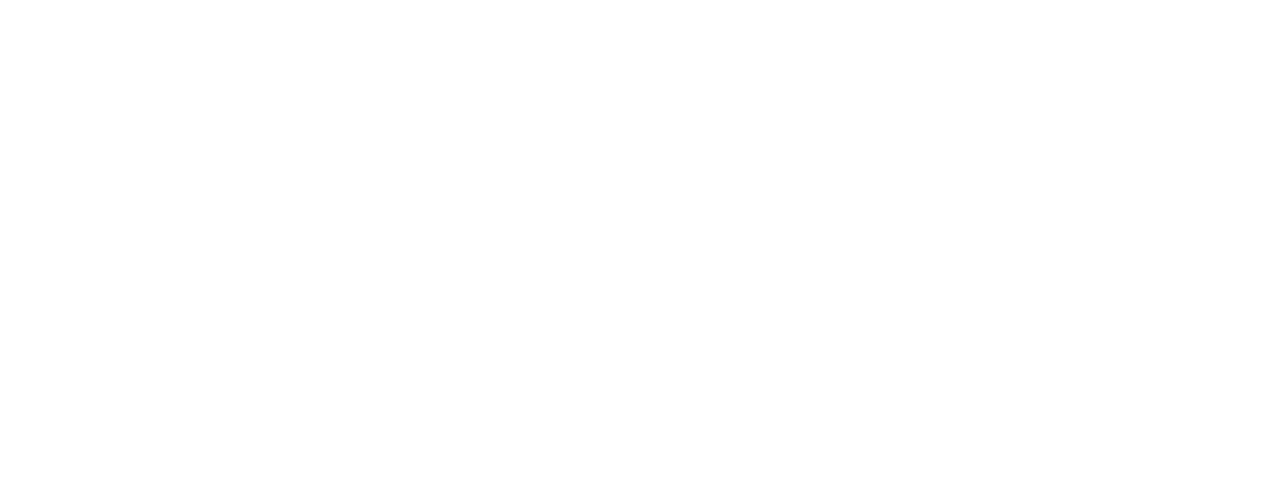
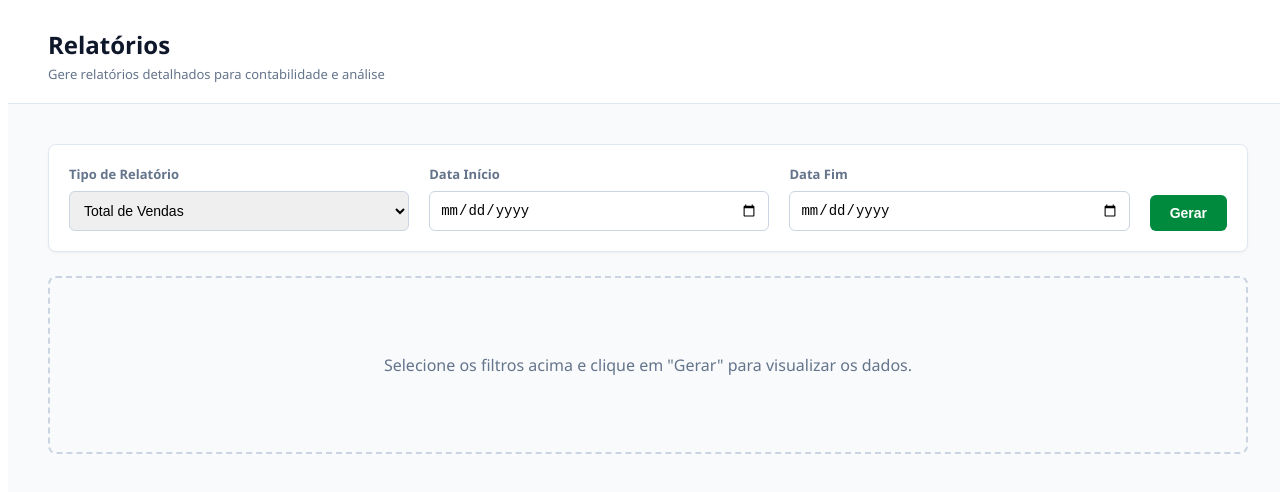
Before and after one commit to Epyke/PharmecWeb, an Angular app: page /relatorios in a window 1280 px wide. Before the commit this address led to /. Shown: the top 492 px of the page. Built offline with nearby package versions, Linux system fonts and the light colour scheme.

Commit message:
Relatorios
gerar relatorios e a pagina de visualizacao

```diff
--- a/src/app/app.routes.ts
+++ b/src/app/app.routes.ts
@@ -3,6 +3,7 @@
 import { DashboardComponent } from './dashboard/dashboard';
 import { EmpregadosComponent } from './empregados/empregados';
 import { NovoEmpregadoComponent } from './novo-empregado/novo-empregado';
+import { RelatoriosComponent } from './relatorios/relatorios';
 
 
 export const routes: Routes = [
@@ -12,5 +13,6 @@
   { path: 'empregados', component: EmpregadosComponent },
   { path: 'empregados/novo', component: NovoEmpregadoComponent },
   { path: 'empregados/editar/:id', component: NovoEmpregadoComponent },
+  { path: 'relatorios', component: RelatoriosComponent },
 
 ];
--- a/src/app/relatorios/relatorios.css
+++ b/src/app/relatorios/relatorios.css
@@ -0,0 +1,43 @@
+/* Layout Base */
+.dashboard-layout { display: flex; width: 100vw; height: 100vh; overflow: hidden; font-family: 'Segoe UI', Tahoma, Geneva, Verdana, sans-serif; background-color: #f8fafc; }
+.main-content { flex: 1; display: flex; flex-direction: column; height: 100%; overflow-y: auto; }
+.topbar { background-color: #ffffff; padding: 20px 40px; border-bottom: 1px solid #e2e8f0; display: flex; justify-content: space-between; align-items: center; }
+.topbar h1 { margin: 0 0 4px 0; font-size: 24px; color: #0f172a; }
+.current-date { margin: 0; font-size: 13px; color: #64748b; }
+.panel-body { padding: 40px; }
+
+/* Botões */
+.btn-primary { background-color: #008a3d; color: #ffffff; border: none; border-radius: 6px; padding: 10px 20px; font-size: 14px; font-weight: 600; cursor: pointer; transition: 0.2s; }
+.btn-primary:hover { background-color: #006e30; }
+.btn-secondary { background-color: #f1f5f9; color: #0f172a; border: 1px solid #cbd5e1; border-radius: 6px; padding: 10px 20px; font-size: 14px; font-weight: 600; cursor: pointer; }
+.btn-secondary:hover { background-color: #e2e8f0; }
+
+/* Barra de Filtros */
+.filter-bar { display: flex; gap: 20px; background: #ffffff; padding: 20px; border-radius: 8px; margin-bottom: 24px; border: 1px solid #e2e8f0; align-items: flex-end; flex-wrap: wrap; box-shadow: 0 1px 3px rgba(0,0,0,0.05); }
+.filter-group { display: flex; flex-direction: column; flex: 1; min-width: 180px; }
+.filter-group label { font-size: 13px; color: #64748b; font-weight: 600; margin-bottom: 8px; }
+.form-control { padding: 10px; border: 1px solid #cbd5e1; border-radius: 6px; font-size: 14px; outline: none; }
+.form-control:focus { border-color: #008a3d; }
+.filter-actions { display: flex; gap: 10px; }
+
+/* Tabelas e Estado Vazio */
+.empty-state { text-align: center; padding: 60px; color: #64748b; background: #f8fafc; border-radius: 8px; border: 2px dashed #cbd5e1; }
+.report-section { background: #ffffff; border-radius: 12px; padding: 24px; border: 1px solid #e2e8f0; }
+.report-section h3 { margin-top: 0; color: #0f172a; border-bottom: 2px solid #f1f5f9; padding-bottom: 10px; }
+.pharmec-table { width: 100%; border-collapse: collapse; margin-top: 15px; }
+.pharmec-table th, .pharmec-table td { padding: 12px 16px; text-align: left; border-bottom: 1px solid #e2e8f0; }
+.pharmec-table th { background-color: #f8fafc; color: #64748b; font-weight: 600; font-size: 12px; text-transform: uppercase; }
+
+/* MAGIA DO PDF */
+.print-header { display: none; }
+@media print {
+  @page { margin: 2cm; }
+  body * { visibility: hidden; }
+  #area-relatorio, #area-relatorio * { visibility: visible; }
+  #area-relatorio { position: absolute; left: 0; top: 0; width: 100%; }
+
+  .no-print { display: none !important; }
+  .print-header { display: block; text-align: center; margin-bottom: 30px; }
+  .print-header h2 { color: #008a3d; margin-bottom: 5px; }
+  .report-section { box-shadow: none; border: none; break-inside: avoid; padding: 0; }
+}
--- a/src/app/relatorios/relatorios.html
+++ b/src/app/relatorios/relatorios.html
@@ -1 +1,82 @@
-<p>relatorios works!</p>
+<div class="dashboard-layout">
+  <div class="main-content">
+
+    <div class="topbar no-print">
+      <div>
+        <h1>Relatórios</h1>
+        <p class="current-date">Gere relatórios detalhados para contabilidade e análise</p>
+      </div>
+    </div>
+
+    <div class="panel-body">
+
+      <div class="filter-bar no-print">
+        <div class="filter-group">
+          <label>Tipo de Relatório</label>
+          <select [(ngModel)]="tipoRelatorio" class="form-control">
+            <option value="vendas-mensais">Total de Vendas</option>
+            <option value="top-produtos">Top Produtos Mais Vendidos</option>
+            <option value="vendas-funcionarios">Vendas por Funcionário</option>
+          </select>
+        </div>
+
+        <div class="filter-group">
+          <label>Data Início</label>
+          <input type="date" [(ngModel)]="dataInicio" class="form-control">
+        </div>
+
+        <div class="filter-group">
+          <label>Data Fim</label>
+          <input type="date" [(ngModel)]="dataFim" class="form-control">
+        </div>
+
+        <div class="filter-actions">
+          <button class="btn-primary" (click)="gerarRelatorio()">Gerar</button>
+          <button class="btn-secondary" *ngIf="relatorioGerado" (click)="exportarPDF()">PDF</button>
+        </div>
+      </div>
+
+      <div class="empty-state no-print" *ngIf="!relatorioGerado">
+        <p>Selecione os filtros acima e clique em "Gerar" para visualizar os dados.</p>
+      </div>
+
+      <div id="area-relatorio" *ngIf="relatorioGerado">
+
+        <div class="print-header">
+          <h2>Pharmec - Relatório Oficial</h2>
+          <p>
+            Período: {{ dataInicio ? (dataInicio | date:'dd/MM/yyyy') : 'Todo o tempo' }}
+            a {{ dataFim ? (dataFim | date:'dd/MM/yyyy') : 'Todo o tempo' }}
+          </p>
+          <hr>
+        </div>
+
+        <div class="report-section">
+          <h3>
+            <span *ngIf="tipoRelatorio === 'vendas-mensais'">Relatório de Vendas</span>
+            <span *ngIf="tipoRelatorio === 'top-produtos'">Relatório de Top Produtos</span>
+            <span *ngIf="tipoRelatorio === 'vendas-funcionarios'">Relatório de Vendas por Funcionário</span>
+          </h3>
+
+          <table class="pharmec-table">
+            <thead>
+              <tr>
+                <th *ngFor="let col of colunas">{{ col }}</th>
+              </tr>
+            </thead>
+            <tbody>
+              <tr *ngFor="let linha of dados">
+                <td>{{ linha.col1 }}</td>
+                <td>{{ linha.col2 }}</td>
+                <td>{{ linha.col3 }}</td>
+                <td>{{ linha.col4 }}</td>
+              </tr>
+            </tbody>
+          </table>
+        </div>
+
+      </div>
+
+    </div>
+  </div>
+</div>
--- a/src/app/relatorios/relatorios.ts
+++ b/src/app/relatorios/relatorios.ts
@@ -1,9 +1,61 @@
-import { Component } from '@angular/core';
+import { Component, ChangeDetectorRef } from '@angular/core';
+import { CommonModule } from '@angular/common';
+import { FormsModule } from '@angular/forms';
+import { RelatoriosService } from '../services/relatorios';
 
 @Component({
   selector: 'app-relatorios',
-  imports: [],
+  standalone: true,
+  imports: [CommonModule, FormsModule],
   templateUrl: './relatorios.html',
-  styleUrl: './relatorios.css',
+  styleUrl: './relatorios.css'
 })
-export class Relatorios {}
+export class RelatoriosComponent {
+
+  tipoRelatorio: string = 'vendas-mensais';
+  dataInicio: string = '';
+  dataFim: string = '';
+
+  colunas: string[] = [];
+  dados: any[] = [];
+  relatorioGerado: boolean = false;
+
+  // Injeta o serviço aqui no construtor
+  constructor(private relatoriosService: RelatoriosService,
+              private cdr: ChangeDetectorRef
+  ) {}
+
+  gerarRelatorio() {
+
+    this.relatorioGerado = true;
+    this.dados = [];
+
+    // 1. Configura os cabeçalhos das colunas primeiro no ecrã
+    if (this.tipoRelatorio === 'vendas-mensais') {
+      this.colunas = ['Data', 'Nº Fatura', 'Cliente', 'Total'];
+    }
+    else if (this.tipoRelatorio === 'top-produtos') {
+      this.colunas = ['Produto', 'Categoria', 'Quantidade Vendida', 'Receita Gerada'];
+    }
+    else if (this.tipoRelatorio === 'vendas-funcionarios') {
+      this.colunas = ['Funcionário', 'Cargo', 'Nº Vendas', 'Total Faturado'];
+    }
+
+    // 2. Vai buscar os dados ao java!
+    this.relatoriosService.obterDados(this.tipoRelatorio, this.dataInicio, this.dataFim).subscribe({
+      next: (dadosDoJava) => {
+
+        this.dados = dadosDoJava; // Preenche a tabela automaticamente!
+        this.cdr.detectChanges();
+      },
+      error: (err) => {
+        alert("Erro ao carregar os dados do relatório.");
+        console.error(err);
+      }
+    });
+  }
+
+  exportarPDF() {
+    window.print();
+  }
+}
--- /dev/null
+++ b/src/app/services/relatorios.ts
@@ -0,0 +1,17 @@
+import { Injectable } from '@angular/core';
+import { HttpClient } from '@angular/common/http';
+import { Observable } from 'rxjs';
+
+@Injectable({
+  providedIn: 'root'
+})
+export class RelatoriosService {
+  private apiUrl = 'http://localhost:8080/api/relatorios';
+
+  constructor(private http: HttpClient) {}
+
+  obterDados(tipo: string, inicio: string, fim: string): Observable<any[]> {
+    // Envia o pedido para a rota certa passando as datas escolhidas no ecrã
+    return this.http.get<any[]>(`${this.apiUrl}/${tipo}?inicio=${inicio}&fim=${fim}`);
+  }
+}
--- a/src/app/sidebar/sidebar.html
+++ b/src/app/sidebar/sidebar.html
@@ -6,11 +6,11 @@
   <nav class="sidebar-menu">
     <a routerLink="/dashboard" class="menu-item"> Dashboard</a>
     <a routerLink="/empregados" class="menu-item"> Empregados</a>
-    <a class="menu-item"> Relatórios</a>
-    <a class="menu-item"> Gráficos Vendas</a>
+    <a routerLink="/relatorios" class="menu-item"> Relatórios</a>
+    <a routerLink="/graficos-vendas" class="menu-item"> Gráficos Vendas</a>
   </nav>
 
   <div class="sidebar-footer">
-    <a (click)="logout()" style="cursor: pointer;" class="menu-item logout"><span class="icon">🚪</span> Sair</a>
+    <a (click)="logout()" style="cursor: pointer;" class="menu-item logout"> Sair</a>
   </div>
 </aside>
```
Also changed, not shown: 1 other file (tests, documents, lock files or other folders).
